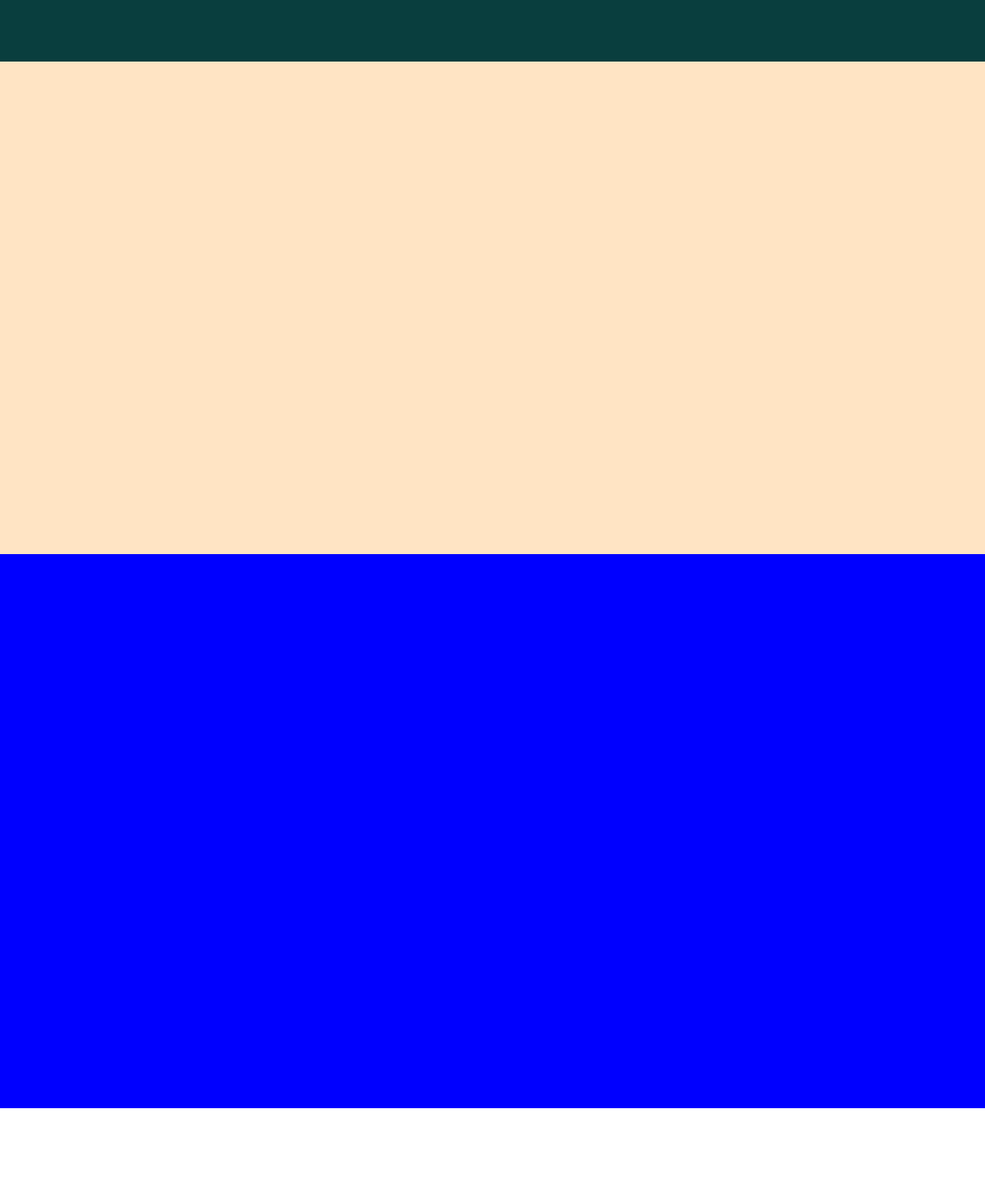
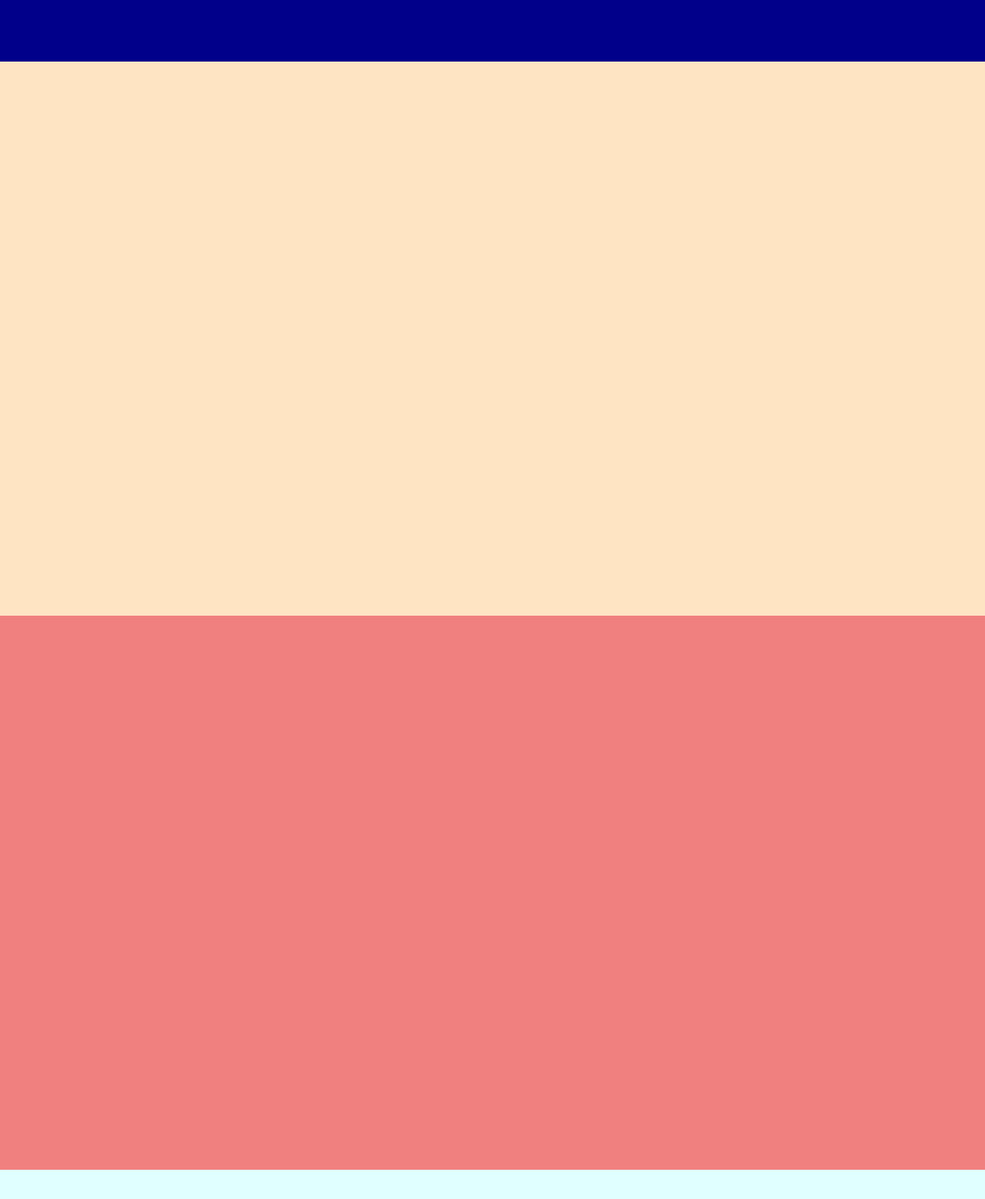
Before and after one commit to Akarshak78/First-clone, a plain HTML site: page index.html in a window 1280 px wide. Shown: the whole page at 77% size. Before the commit the page ends 1440 px from the top, so only its background shows below. Drawn offline with Linux system fonts and the light colour scheme.

Commit message:
change some bg

```diff
--- a/index.html
+++ b/index.html
@@ -9,8 +9,11 @@
 <body>
     <div ID="main">
        <div id="header"></div>
+       <div id="fakeheader"></div>
        <div id="page1"></div>
        <div id="page2"></div>
+       <div id="page3"></div>
+
     </div>
 </body>
 </html>
--- a/style8.css
+++ b/style8.css
@@ -7,16 +7,22 @@ html,body{
     height:100%;
 }
 #main{
-    background-color: rgb(1, 205, 137);
+    background-color: rgb(3, 3, 90);
     width:100%;
     height:100%;
 }
 #header{
     width:100%;
     height:10%;
-    background-color: rgb(9, 62, 62);
-    position:fixed
+    background-color: darkblue;
+    position:fixed;
 }
+#fakeheader{
+    height: 10%;
+    width: 100%;
+    background-color: rgb(255, 255, 255);
+}
+
 #page1{
     width:100%;
     height:90%;
@@ -25,5 +31,11 @@ html,body{
 #page2{
     height:90%;
     width:100%;
-    background-color: blue;
+    background-color: lightcoral;
 }
+#page3{
+    height:90%;
+    width:100%;
+    background-color: lightcyan;
+
+}
```
